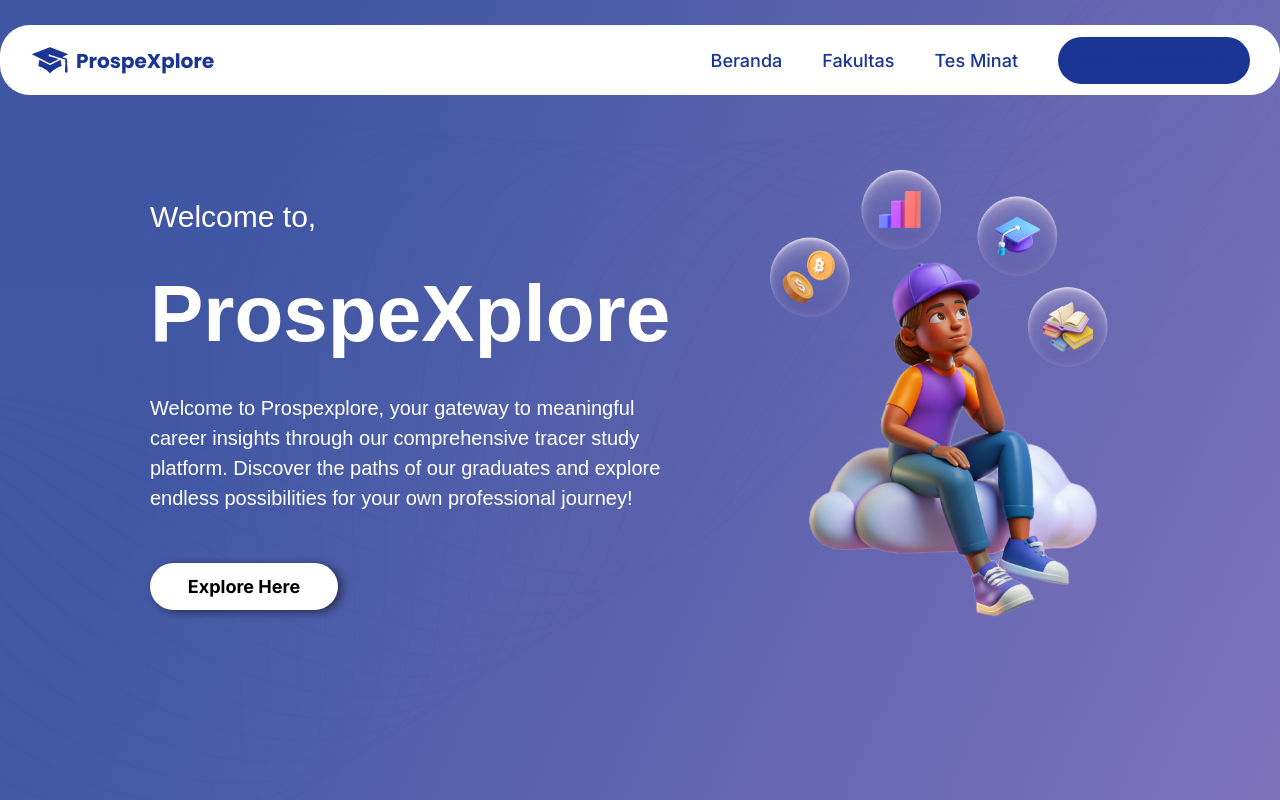
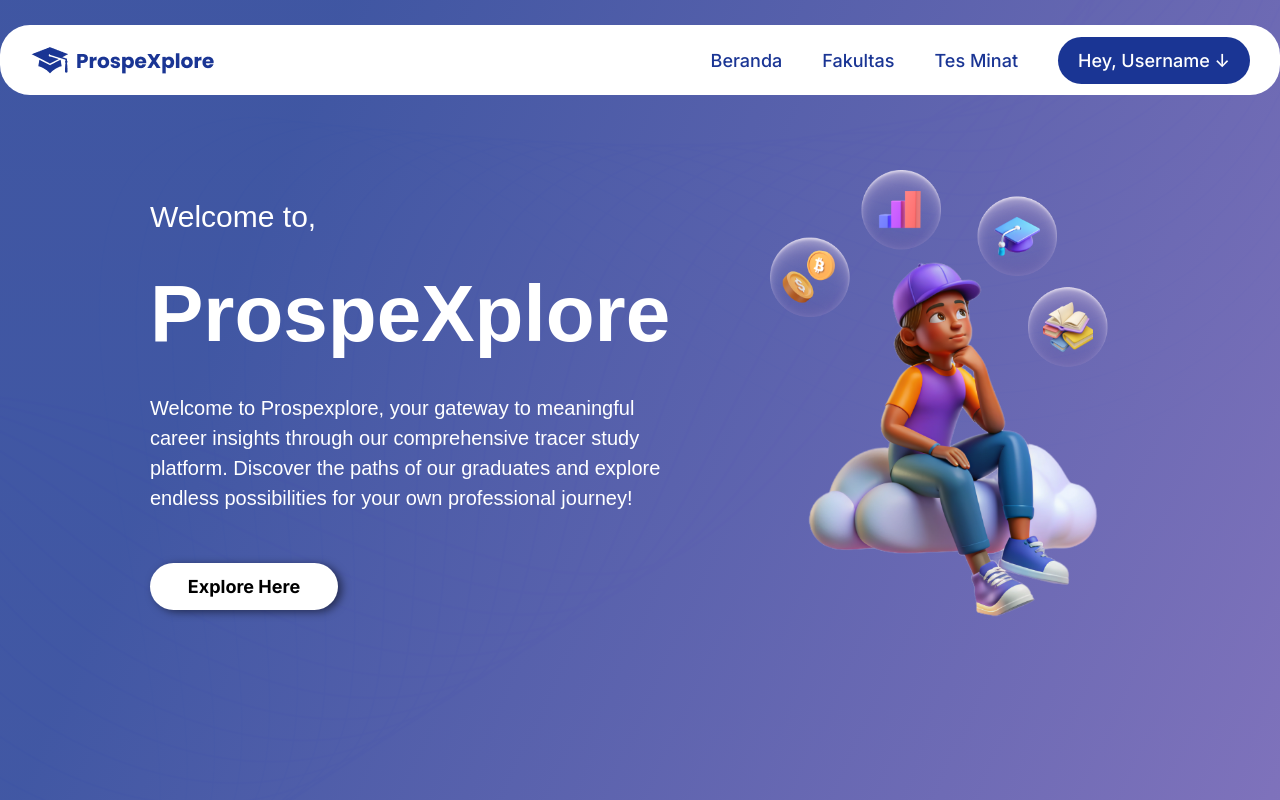
Before and after one commit to mraifalkautsar/17_ProspeXplore, a Next.js app: page / in a window 1280 px wide. Shown: the top 800 px of the page. Built offline with nearby package versions, Linux system fonts and the light colour scheme.

Commit message:
fix: minor mistake

```diff
--- a/app/globals.css
+++ b/app/globals.css
@@ -530,7 +530,7 @@ textarea::placeholder{
   position: relative;
   font-size: 18px;
   font-weight: 500;
-  color: white; /* Set text color to white */
+  color: white !important; /* Set text color to white */
   background-color: #1A3594; /* Blue background color */
   padding: 10px 20px; /* Padding for better appearance */
   margin-left: 40px;
@@ -547,6 +547,7 @@ textarea::placeholder{
 .dropdown-button:hover {
   background-color: #142764; /* Darker blue on hover */
   font-weight: 600; /* Slightly bolder font on hover */
+  text-decoration: none !important;
 }
 
 /* Style for dropdown menu */
@@ -576,7 +577,7 @@ textarea::placeholder{
 .dropdown-menu a:hover {
   background-color: rgba(255, 255, 255, 0.1); /* Slightly white background on hover */
   border-radius: 8px; /* Rounded corners on hover */
-  text-decoration: none
+  text-decoration: none !important;
 }
 
 /* Remove border from the last link (not necessary since borders are removed) */
```
